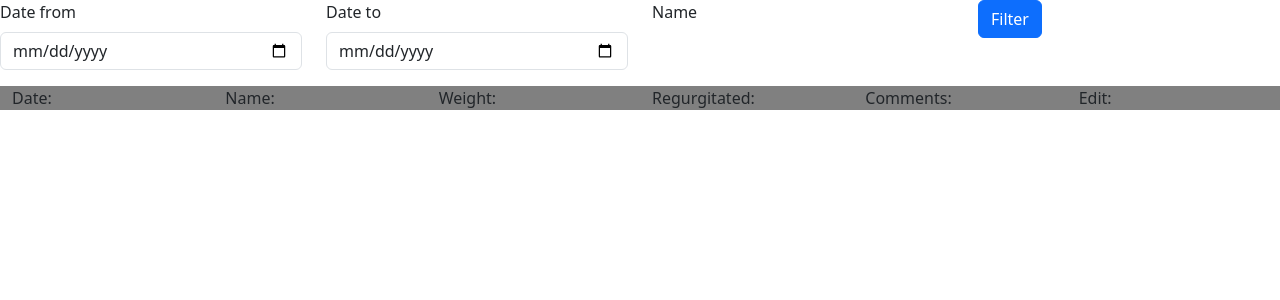
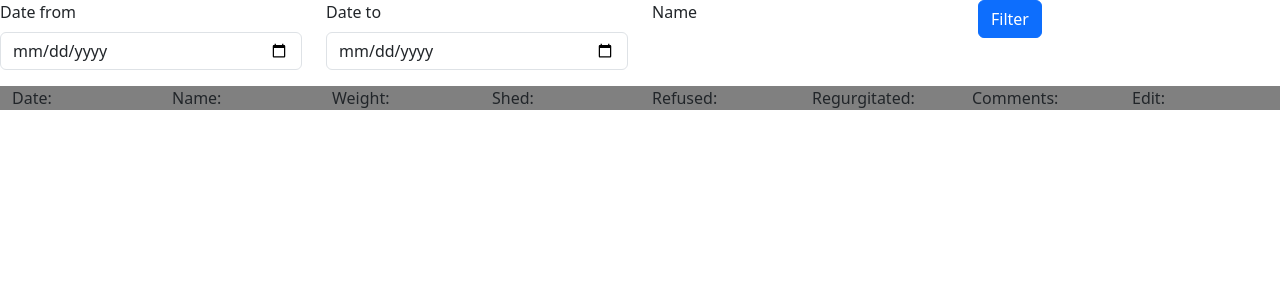
Before and after one commit to Andy-EOS/pet-records, a Django app: page /viewhealth in a window 1280 px wide. Shown: the part 56-356 px from the top of the page. Run offline with Django 3.2, Linux system fonts and the light colour scheme; data that the repository does not hold is empty; parts of the project's set-up code (start-up, migrations or seed data) failed here and were passed over; some libraries are stand-ins or nearby versions.

Commit message:
Added fields to animal health (shed, food_refused)

```diff
--- a/records/forms.py
+++ b/records/forms.py
@@ -130,7 +130,9 @@ class AnimalHealthForm(ModelForm):
             'animal',
             'date',
             'weight',
+            'shed',
             'food_regurgitated',
+            'food_refused',
             'comments',
         )
         widgets = {
--- a/records/templates/records/table_health.html
+++ b/records/templates/records/table_health.html
@@ -24,6 +24,12 @@
       Weight:
     </div>
     <div class="col">
+      Shed:
+    </div>
+    <div class="col">
+      Refused:
+    </div>
+    <div class="col">
       Regurgitated:
     </div>
     <div class="col">
@@ -33,7 +39,7 @@
       Edit:
     </div>
   </div>
-  {% for date_text, animal, wieght, regurgitated, comments, URL, id in health_table_entries %}
+  {% for date_text, animal, wieght, shed, refused, regurgitated, comments, URL, id in health_table_entries %}
   <div class="row" style="background-color:{% if forloop.counter|divisibleby:2 %}Gainsboro{% else %}Ghostwhite{% endif %}">
     <div class="col">
       {{date_text}}
@@ -43,6 +49,12 @@
     </div>
     <div class="col">
       {{wieght}}
+    </div>
+    <div class="col">
+      {{shed}}
+    </div>
+    <div class="col">
+      {{refused}}
     </div>
     <div class="col">
       {{regurgitated}}
```
Also changed, not shown: records/models.py (+17 -2 lines), records/migrations/0020_auto_20210404_1938.py (added).
